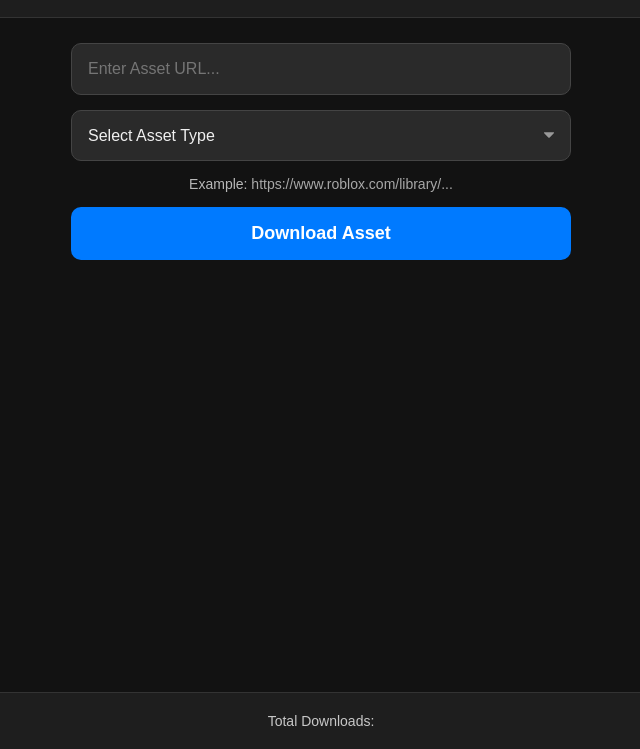
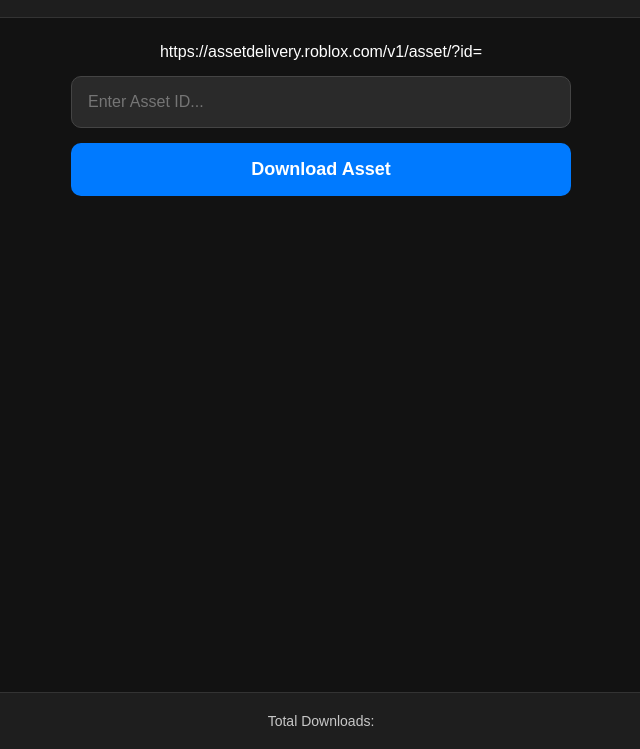
Before and after one commit to tomiconicgit/RBDOWNLOAD, a plain HTML site: page index.html in a window 1280 px wide. Shown: the part 51-800 px from the top of the page, without its empty margins (319-959 px from the left). Drawn offline with Linux system fonts and the light colour scheme; a web font is replaced by a local one.

Commit message:
Update index.html

```diff
--- a/index.html
+++ b/index.html
@@ -35,19 +35,12 @@
 
         <main id="formWrapper">
             <div id="form">
-                <input autocomplete="off" type="text" id="assetURL" name="url" placeholder="Enter Asset URL...">
-                <select id="assetType" name="type">
-                    <option value="placeholder">Select Asset Type</option>
-                    <option value="accessory">Accessory</option>
-                    <option value="clothing">Clothing</option>
-                    <option value="decal">Decal</option>
-                    <option value="sound">Sound</option>
-                    <option value="model">Model</option>
-                    <option value="mesh">Mesh</option>
-                    <option value="plugin">Plugin</option>
-                </select>
-                <p id="exampleText">Example: <span
-                        class="example">https://www.roblox.com/library/...</span></p>
+                <p id="baseUrlText">
+                    https://assetdelivery.roblox.com/v1/asset/?id=
+                </p>
+
+                <input autocomplete="off" type="text" id="assetID" name="id" placeholder="Enter Asset ID...">
+
                 <input id="submitAsset" type="submit" value="Download Asset">
 
                 <h2 id="loadMsg">Downloading...</h2>
@@ -64,16 +57,4 @@
         // Register Service Worker
         if ('serviceWorker' in navigator) {
             window.addEventListener('load', () => {
-                navigator.serviceWorker.register('service-worker.js') // Updated path
-                    .then(registration => {
-                        console.log('ServiceWorker registration successful with scope: ', registration.scope);
-                    })
-                    .catch(error => {
-                        console.log('ServiceWorker registration failed: ', error);
-                    });
-            });
-        }
-    </script>
-</body>
-
-</html>
+                navigator.serviceWorker.
```
